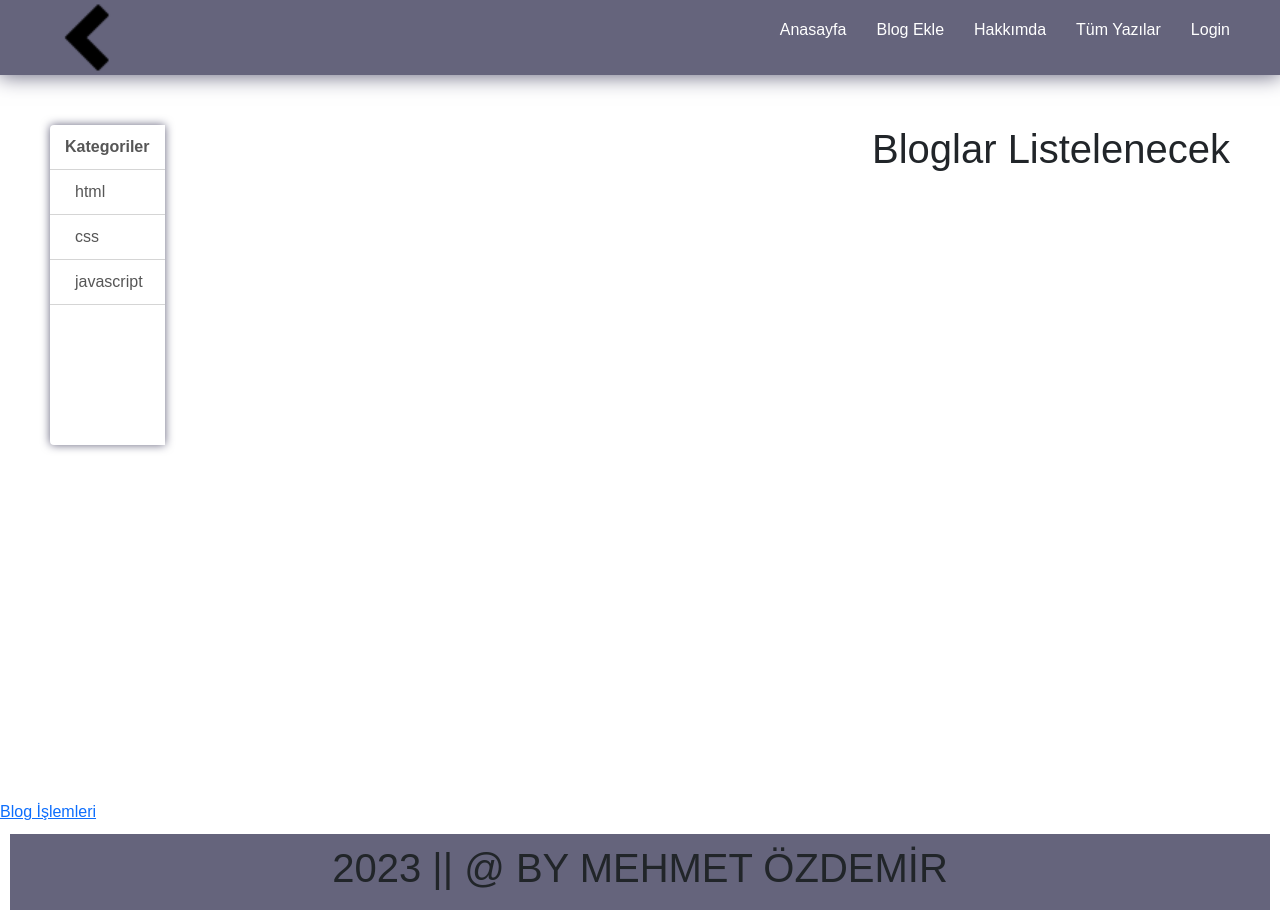
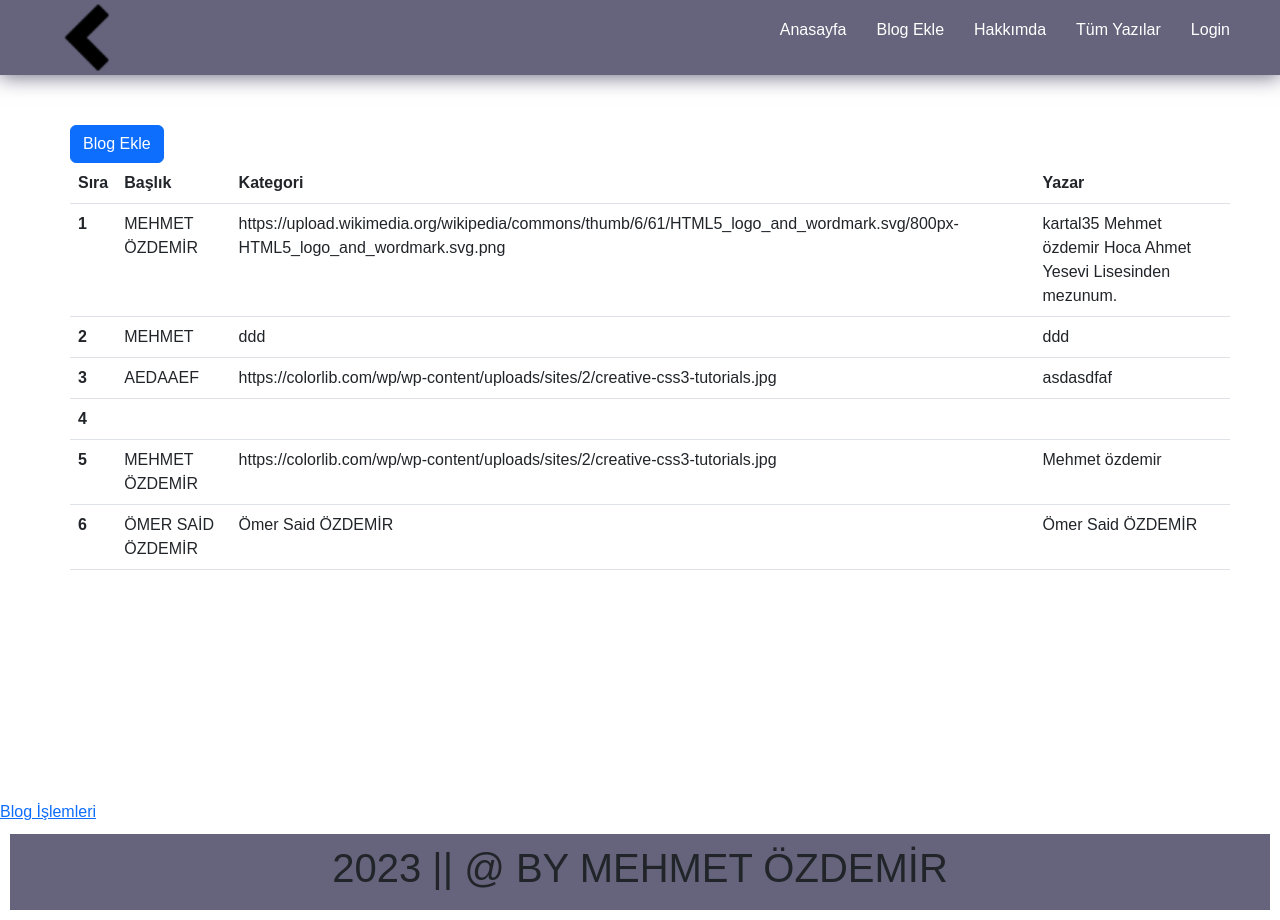
Before and after one commit to 35kartal35/Blog-Page, a React (Create React App) app: page / in a window 1280 px wide. Built offline with nearby package versions, Linux system fonts and the light colour scheme; data requests are answered from the project's data file.

Commit message:
List-Blog

```diff
--- a/db.json
+++ b/db.json
@@ -40,6 +40,14 @@
       "content": "Mehmet özdemir",
       "img": "https://colorlib.com/wp/wp-content/uploads/sites/2/creative-css3-tutorials.jpg",
       "categoryId": "2"
+    },
+    {
+      "id": "1680425095516",
+      "title": "Ömer Said ÖZDEMİR",
+      "description": "Ömer Said ÖZDEMİR",
+      "content": "Ömer Said ÖZDEMİR",
+      "img": "Ömer Said ÖZDEMİR",
+      "categoryId": "3"
     }
   ],
   "categories": [
--- a/src/assets/css/main.css
+++ b/src/assets/css/main.css
@@ -3,6 +3,7 @@
     width: 100%;
     min-height: calc(100vh - 75px);
     display: flex;
+    justify-content: space-between;
     gap: 10px;
 }
 
--- a/src/component/ListBlog.js
+++ b/src/component/ListBlog.js
@@ -1,10 +1,45 @@
+import { useSelector } from "react-redux"
+import { useNavigate } from "react-router-dom"
+import { Button, Table } from "react-bootstrap";
+
+
+
 export default function ListBlog() {
-    return (
-        <div>
-            <h1>
-                Bloglar Listelenecek
-            </h1>
+    const navigate = useNavigate();
+    const { blogsState } = useSelector((state) => state)
 
+
+
+    return (<>
+        <div className="">
+            <Button onClick={() => navigate("/addBlog")} variant="primary">
+                Blog Ekle
+            </Button>
+            <Table class="table">
+                <thead>
+                    <tr>
+                        <th scope="col">Sıra</th>
+                        <th scope="col">Başlık</th>
+                        <th scope="col">Kategori</th>
+                        <th scope="col">Yazar</th>
+                    </tr>
+                </thead>
+                <tbody>
+                    {blogsState.blogs.map((blog, index) => {
+                        return (
+                            <tr key={index}>
+                                <th scope="row">{index + 1}</th>
+                                <td>{blog.title.toLocaleUpperCase("tr-TR")}</td>
+                                <td>{blog.img}</td>
+                                <td>{blog.description}</td>
+                            </tr>
+                        )
+                    })}
+
+
+                </tbody>
+            </Table>
         </div>
-    )
-}
+    </>
+    );
+};
```
